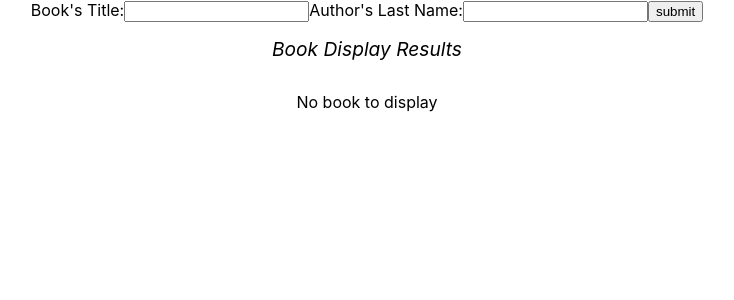
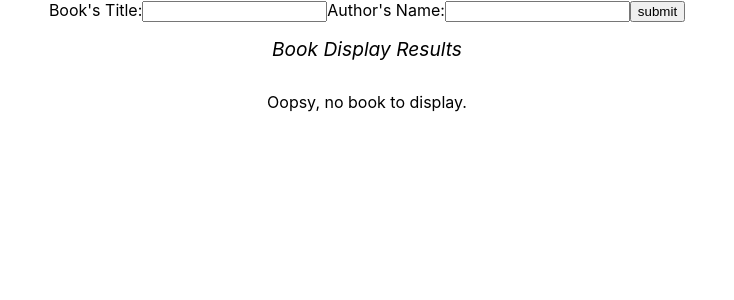
Before and after one commit to oachamfo/react-book-search-api-project, a React (Create React App) app: page / in a window 1280 px wide. Shown: the top 300 px of the page, without its empty margins (273-1007 px from the left). Built offline with nearby package versions, Linux system fonts and the light colour scheme; no server answers.

Commit message:
Use of both ternary operator for conditional rendering and optional chaining for accessing properties inside of map() function.

```diff
--- a/src/components/InputForm.jsx
+++ b/src/components/InputForm.jsx
@@ -44,7 +44,7 @@ export default function InputForm({ findBooks }) {
         </label>
 
         <label>
-          Author's Last Name:
+          Author's Name:
           <input
             type="text"
             name="authorLastNameQuery"
--- a/src/components/NoBookDisplay.jsx
+++ b/src/components/NoBookDisplay.jsx
@@ -1,7 +1,7 @@
 export default function NoBooksDisplay() {
   return (
     <div className="no-books">
-      <p>No book to display</p>
+      <p>Oopsy, no book to display.</p>
     </div>
   );
 }
--- a/src/components/ShowBooks.jsx
+++ b/src/components/ShowBooks.jsx
@@ -1,16 +1,24 @@
 export default function ShowBooks({ books }) {
+  //shows use of both optional chaining to access properties and conditional rendering using the ternary operator inside the map() function
   return (
     <div className="books">
       {books?.items.map((book) => (
         <div>
-          <p className="title">{book.volumeInfo.title}</p>
-
-          <p className="authors">{book.volumeInfo.authors}</p>
+          {book?.volumeInfo?.title ? (
+            <p className="title">{book.volumeInfo.title}</p>
+          ) : (
+            <p>Sorry, no book title.</p>
+          )}
+          {book?.volumeInfo.authors ? (
+            <p className="authors">{book.volumeInfo.authors}</p>
+          ) : (
+            <p>Sorry, no book authors.</p>
+          )}
 
           {book?.volumeInfo?.imageLinks?.thumbnail ? (
             <img src={book.volumeInfo.imageLinks.thumbnail} />
           ) : (
-            <p>Sorry, No Image Link</p>
+            <p>Sorry, no image link.</p>
           )}
         </div>
       ))}
```
Also changed, not shown: src/components/DisplayResults.jsx (+5 -2 lines).
